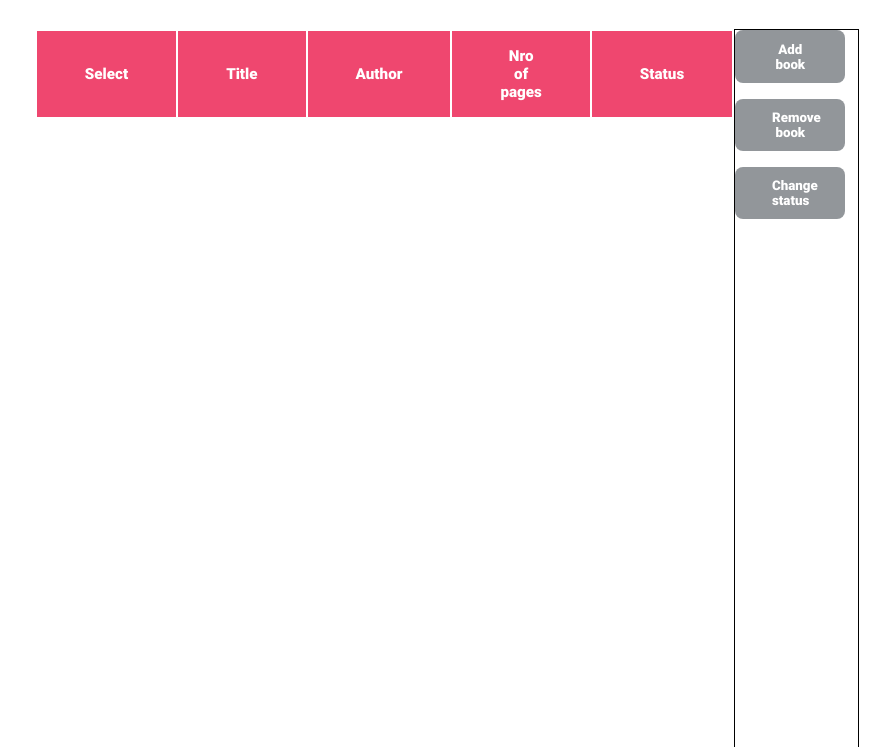
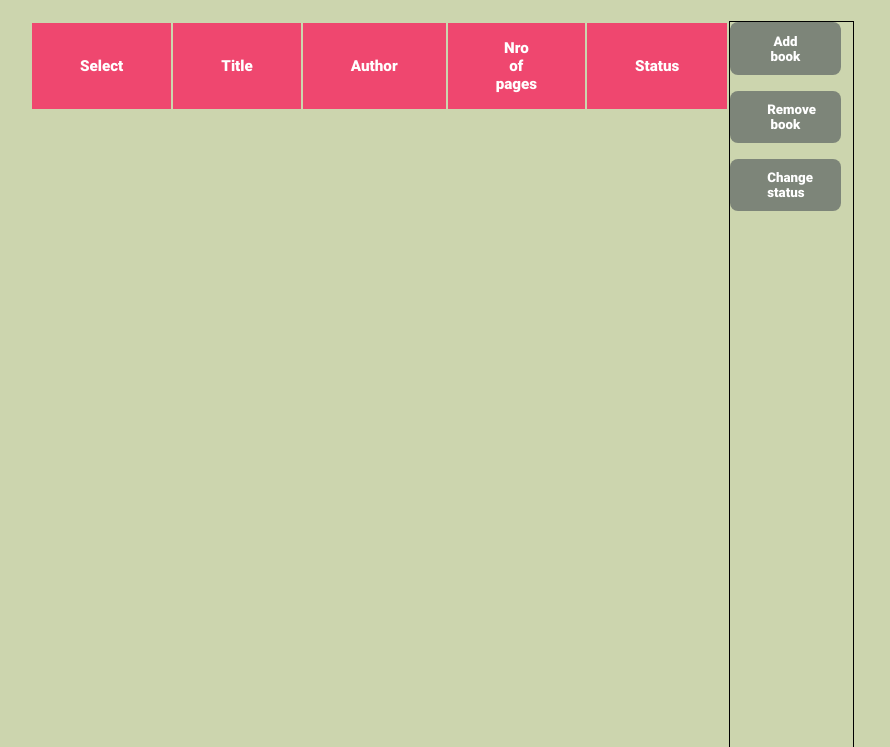
Before and after one commit to tomason182/library, a plain HTML site: page index.html in a window 1280 px wide. Shown: the part 227-974 px from the top of the page, without its empty margins (226-1116 px from the left). Drawn offline with Linux system fonts and the light colour scheme.

Commit message:
modify background color

```diff
--- a/styles.css
+++ b/styles.css
@@ -29,6 +29,11 @@
     font-weight: normal;
     font-style: normal;
 }
+body{
+    margin: 0;
+    padding: 0;
+    background-color: #ccd5ae;
+}
 
 .main-container {
     display:grid;
@@ -37,6 +42,7 @@
     text-align: center;
     width: 60%;
     margin: 0 auto;
+
 }
 
 #book-table {
```
